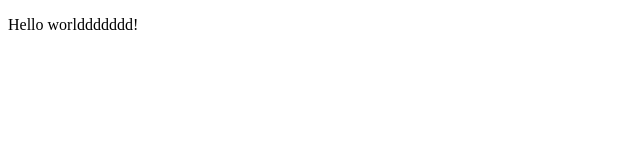
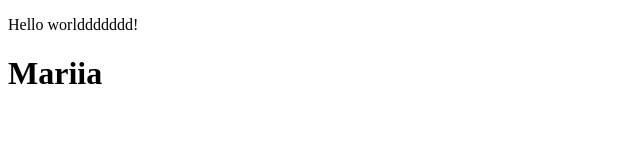
Before and after one commit to mariiastruk/project, a plain HTML site: page index.html in a window 1280 px wide. Shown: the whole page, without its empty margins (0-640 px from the left). Drawn offline with Linux system fonts and the light colour scheme.

Commit message:
index.html mod

```diff
--- a/index.html
+++ b/index.html
@@ -8,6 +8,7 @@
 </head>
 <body>
     <p>Hello worlddddddd!</p>
+    <h1>Mariia</h1>
     <script src="js/script.js"></script>
 </body>
 </html>
```
